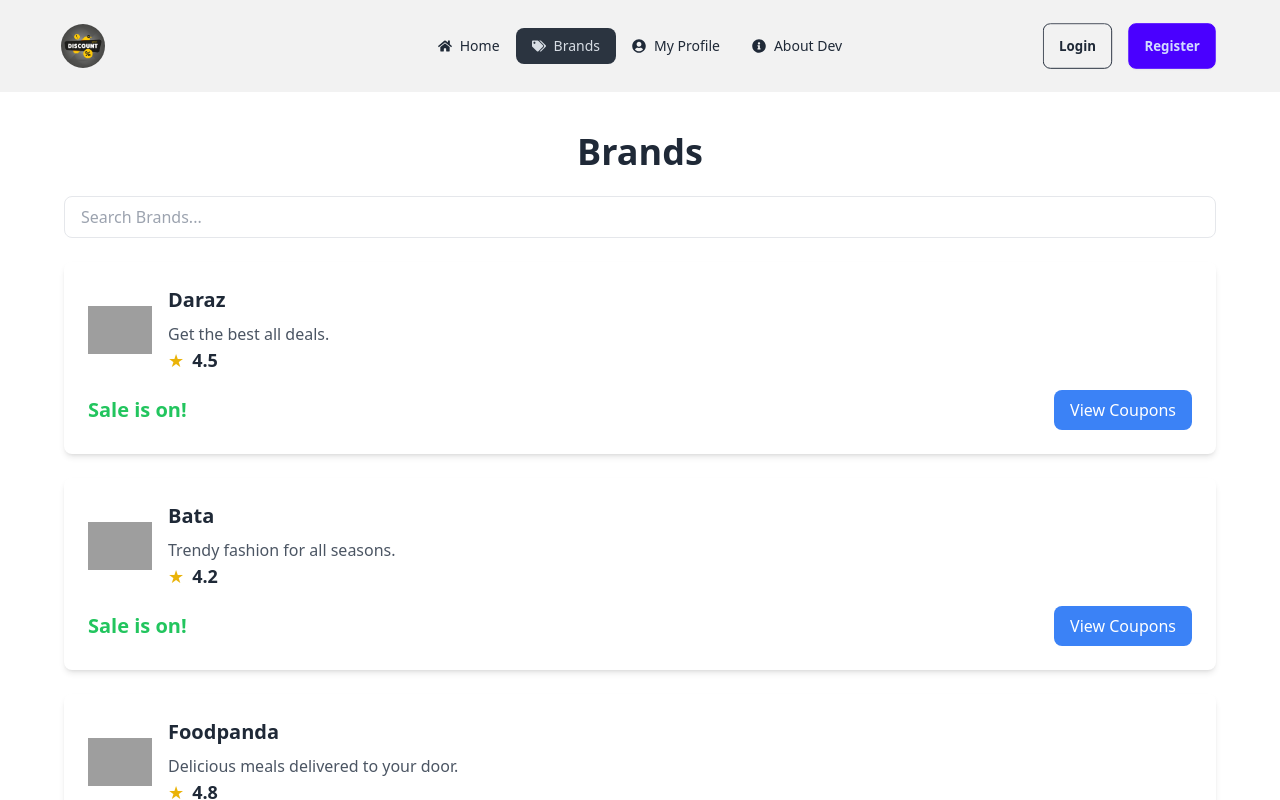
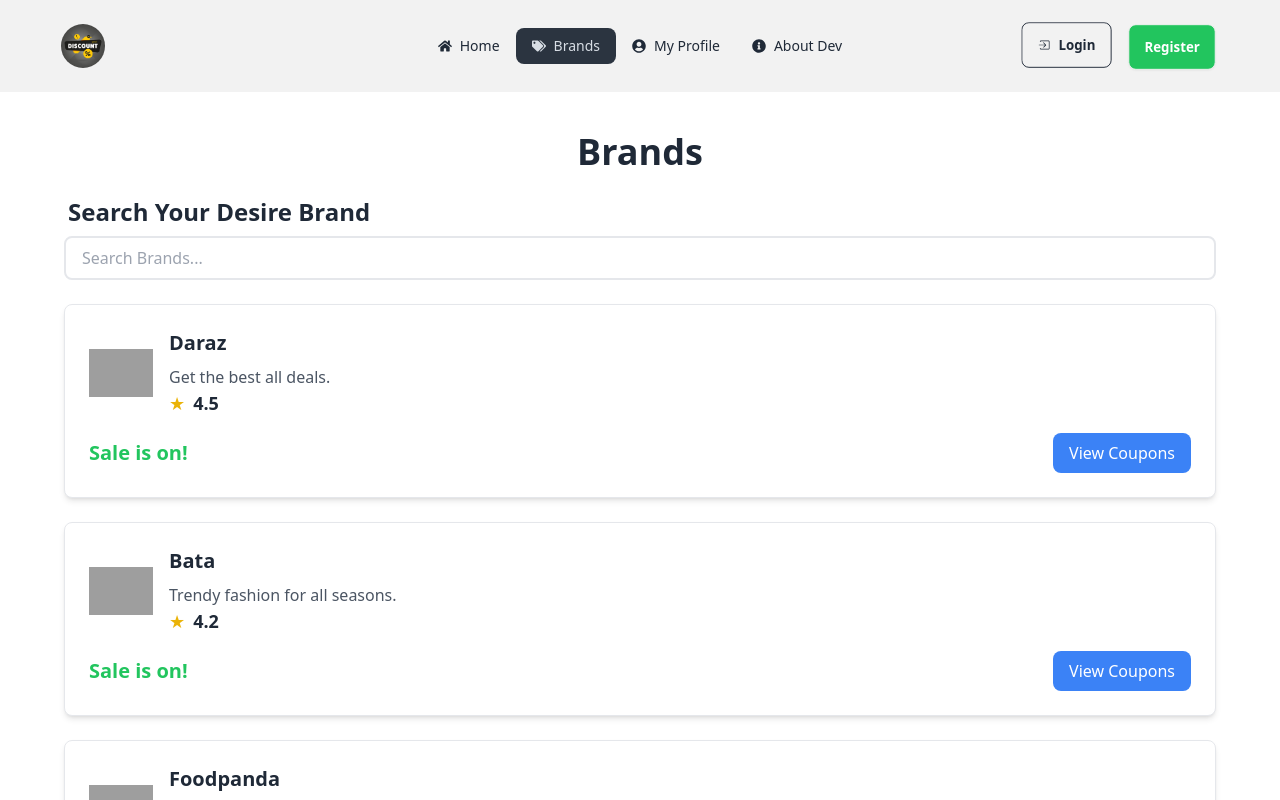
Before and after one commit to MRS028/Discount-Pro, a React (Vite) app: page /brands in a window 1280 px wide. Shown: the top 800 px of the page. Built offline with nearby package versions, Linux system fonts and the light colour scheme; no server answers; grey boxes are pictures that could not be loaded.

Commit message:
animation integrated and about section done

```diff
--- a/src/Components/AuthLayout/AuthLayout.jsx
+++ b/src/Components/AuthLayout/AuthLayout.jsx
@@ -1,19 +1,17 @@
-import React from 'react';
-import NavBar from '../Header/NavBar';
-import { Outlet } from 'react-router-dom';
-import Footer from '../Footer/Footer';
-
+import React from "react";
+import NavBar from "../Header/NavBar";
+import { Outlet } from "react-router-dom";
+import Footer from "../Footer/Footer";
 
 const AuthLayout = () => {
-
-
   return (
     <>
-        <div className='bg-base-200 py-3'>
-            <NavBar>
-       </NavBar>
+      <div className="bg-base-200 py-3">
+        <NavBar></NavBar>
       </div>
-        <div className=''><Outlet/></div>
+      <div className="min-h-[calc(100vh-250px)]">
+        <Outlet />
+      </div>
       <Footer></Footer>
     </>
   );
--- a/src/Components/Brands/BrandsPage.jsx
+++ b/src/Components/Brands/BrandsPage.jsx
@@ -22,13 +22,14 @@
       <h1 className="text-4xl font-bold text-center mb-6 animate__animated animate__bounce animate__slower">Brands</h1>
 
       {/* Search Bar */}
-      <div className="mb-6">
+      <div className="mb-6 space-y-2">
+        <h2 className="font-bold mx-1 text-xl md:text-2xl">Search Your Desire Brand</h2>
         <input
           type="text"
           placeholder="Search Brands..."
           value={searchTerm}
           onChange={(e) => setSearchTerm(e.target.value)}
-          className="w-full px-4 py-2 border rounded-lg focus:outline-none focus:ring-2 focus:ring-blue-400"
+          className="w-full px-4 py-2 border-2 rounded-lg focus:outline-none focus:ring-2 focus:ring-blue-400"
         />
       </div>
 
@@ -37,9 +38,9 @@
         {filteredBrands.map((brand) => (
           <div
             key={brand._id}
-            className="card bg-white shadow-md rounded-lg p-6 hover:shadow-lg transition duration-300"
+            className="card bg-white shadow-md border rounded-lg p-6 hover:shadow-lg transition duration-300"
           >
-            <div className="flex items-center space-x-4">
+            <div className="flex items-center space-x-4 ">
               {/* Brand Logo */}
               <img
                 src={brand.brand_logo}
--- a/src/Components/Brands/TopBrands.jsx
+++ b/src/Components/Brands/TopBrands.jsx
@@ -7,7 +7,7 @@
 
   return (
     <div>
-      <div className="my-10 W-[90%]">
+      <div className="my-5 W-[90%]">
         <h2 className="text-3xl font-bold text-center mb-6 animate__animated animate__bounce animate__slower">Top Brands</h2>
 
         <Marquee pauseOnHover={true} speed={60} gradient={false}>
--- a/src/Components/Header/NavBar.jsx
+++ b/src/Components/Header/NavBar.jsx
@@ -6,6 +6,7 @@
 import { AuthContext } from "../../Provider/AuthProvider";
 import { toast, ToastContainer } from "react-toastify";
 import "react-toastify/dist/ReactToastify.css";
+import { IoIosLogIn, IoIosLogOut } from "react-icons/io";
 
 const NavBar = () => {
   const { user, logOut } = useContext(AuthContext);
@@ -140,17 +141,18 @@
                     alt=""
                   />
                 </div>
-                <button onClick={handleLogOut} className="btn btn-neutral">
+                <button onClick={handleLogOut} className="btn bg-red-500 hover:bg-red-300 font-semibold text-white "><IoIosLogOut />
                   Log out
                 </button>
               </div>
             ) : (
               <div className="space-x-3">
                 <Link to="/auth/login">
-                  <button className="btn btn-outline">Login</button>
+                  <button className="btn btn-outline"><IoIosLogIn />
+                  Login</button>
                 </Link>
                 <Link to="/auth/register">
-                  <button className="btn btn-primary">Register</button>
+                  <button className="btn bg-green-500 text-white font-semibold hover:bg-blue-500">Register</button>
                 </Link>{" "}
               </div>
             )}
@@ -166,7 +168,7 @@
                     alt=""
                   />
                 </div>
-                <button onClick={handleLogOut} className="btn btn-neutral">
+                <button onClick={handleLogOut} className="btn btn-neutral"> <IoIosLogOut />
                   Log out
                 </button>
               </div>
--- a/src/Layouts/AboutUs.jsx
+++ b/src/Layouts/AboutUs.jsx
@@ -1,7 +1,7 @@
 import React from "react";
 import { FaJsSquare, FaReact, FaNodeJs, FaDatabase } from "react-icons/fa";
 
-const Experience = () => {
+const AboutUs = () => {
   const experiences = [
     {
       icon: <FaJsSquare className="text-yellow-500 text-4xl mb-4" />,
@@ -142,4 +142,4 @@
   );
 };
 
-export default Experience;
+export default AboutUs;
--- a/src/Layouts/Home.jsx
+++ b/src/Layouts/Home.jsx
@@ -35,7 +35,7 @@
                     <FeaturedBrands brands={brand}></FeaturedBrands>
 
                     <BrandExtrapage brands={brand}></BrandExtrapage>
-                    <AboutUs></AboutUs>
+
 
                 </main>
             </section>
--- a/src/Layouts/Slider.jsx
+++ b/src/Layouts/Slider.jsx
@@ -47,12 +47,14 @@
         style={{ transform: `translateX(-${currentSlide * 100}%)` }}
       >
         {slides.map((slide, index) => (
-          <img
+
+            <img
             key={index}
             src={slide}
             alt={`Slide ${index + 1}`}
-            className="md:w-full h-[400px] object-cover flex-shrink-0"
+            className="md:w-full h-[420px] rounded-xl  object-cover flex-shrink-0"
           />
+
         ))}
       </div>
 
--- a/src/Routes/Router.jsx
+++ b/src/Routes/Router.jsx
@@ -46,7 +46,8 @@
           return brand;
         },
 
-      },{
+      },
+      {
         path: "/aboutus",
         element: <AboutUs></AboutUs>
       }
```
Also changed, not shown: src/Components/Login-Register/Login.jsx (+4 -13 lines). Lines whose indentation alone changed are shown as unchanged.
